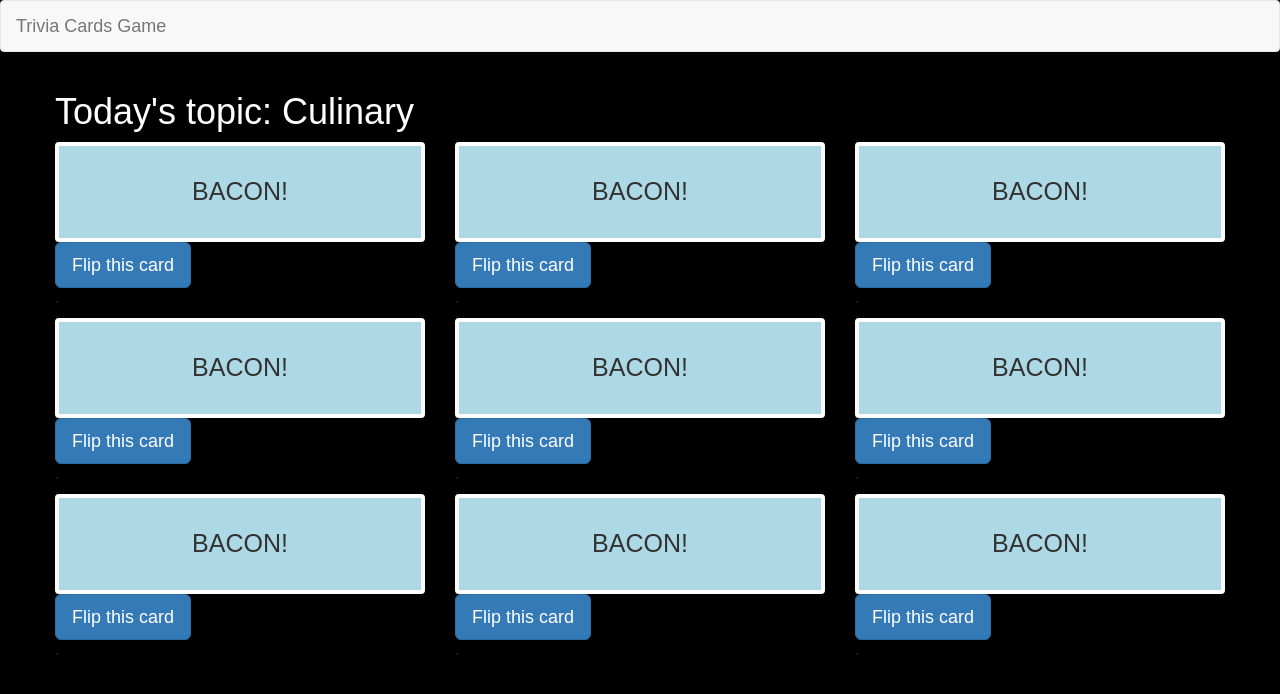
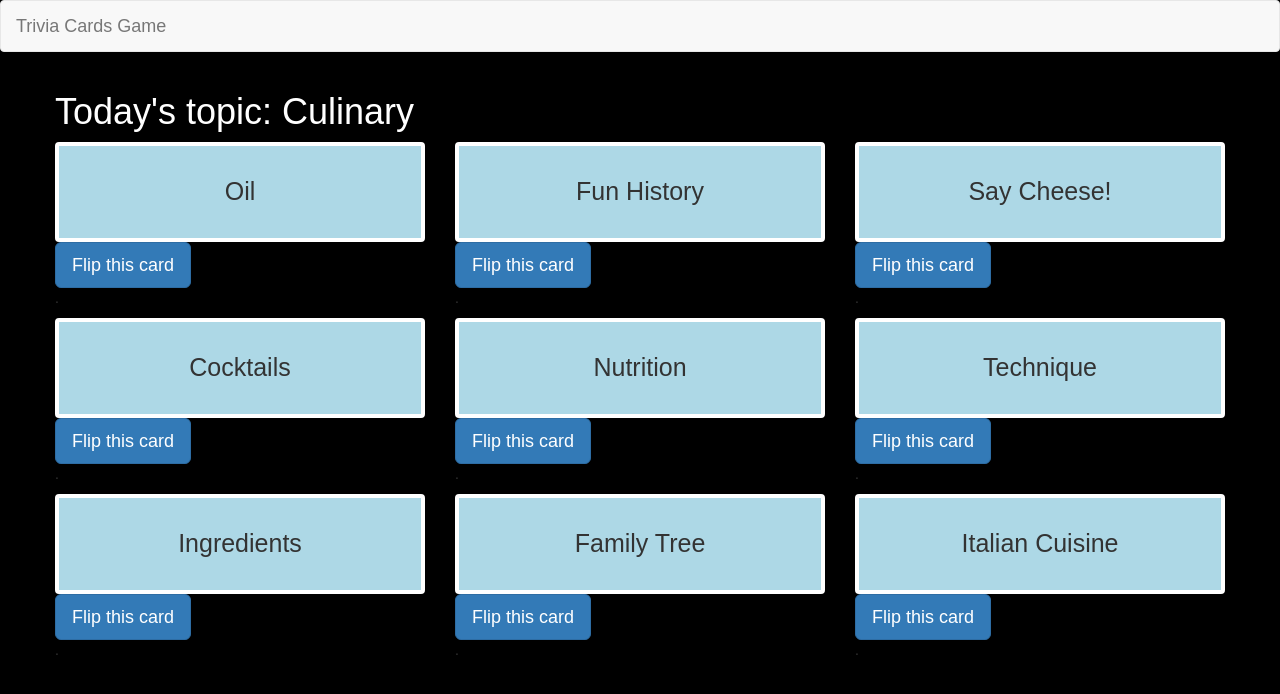
Before and after one commit to CatherineEvelyn/react-homework, a React (Create React App) app: page / in a window 1280 px wide. Shown: the top 694 px of the page. Built offline with nearby package versions, Linux system fonts and the light colour scheme.

Commit message:
final version 1.0

```diff
--- a/src/App.js
+++ b/src/App.js
@@ -12,56 +12,56 @@ class App extends Component {
       selectedCards: [],
       showAnswer: [],
       tempCardData: [{
-        subject: 'BACON!',
-        question: 'XXXXX?',
-        answer: 'B',
+        subject: 'Oil',
+        question: 'True or False: Canola oil has a higher smoke point than peanut oil',
+        answer: 'False',
         points: 100
       }],
       isFlipped: false,
       cards: [{
-        subject: 'BACON!',
-        question: 'Which One?',
-        answer: 'B',
+        subject: 'Oil',
+        question: 'True or False: Canola oil has a higher smoke point than peanut oil',
+        answer: 'False',
         points: 100
       }, {
-        subject: 'BACON!',
-        question: 'Which One?',
-        answer: 'I am Bill from Space Jam.',
+        subject: 'Fun History',
+        question: 'On what vegetable did an ancient Egyptian place his right hand when taking an oath?',
+        answer: 'Onion',
         points: 200
       }, {
-        subject: 'BACON!',
-        question: 'Mystery Box',
-        answer: '????????',
+        subject: 'Say Cheese!',
+        question: 'What animals milk is used to make authentic Italian mozzarella cheese?',
+        answer: "The water buffalo's",
         points: 300
       }, {
-        subject: 'BACON!',
-        question: 'Kittens!',
-        answer: 'Kittens are sometimes cute',
+        subject: 'Cocktails',
+        question: 'What was the drink we know as the Bloody Mary originally called?',
+        answer: 'The Red Snapper',
         points: 400
       }, {
-        subject: 'BACON!',
-        question: 'CORGIS!',
-        answer: 'Corgis are cute',
+        subject: 'Nutrition',
+        question: 'What is the only essential vitamin not found in the white potato?',
+        answer: 'Vitamin A',
         points: 500
       }, {
-        subject: 'BACON!',
-        question: 'CORGIS!',
-        answer: 'Corgis are cute',
+        subject: 'Technique',
+        question: ' Blanching is quickly submerging vegetables in boiling water. What is it called when you then throw them into ice water?',
+        answer: 'Shocking',
         points: 600
       }, {
-        subject: 'BACON!',
-        question: 'CORGIS!',
-        answer: 'Corgis are cute',
+        subject: 'Ingredients',
+        question: 'A roux is used to thicken soups or sauces. It is usually made of:',
+        answer: 'Butter and flour',
         points: 700
       }, {
-        subject: 'BACON!',
-        question: 'CORGIS!',
-        answer: 'Corgis are cute',
+        subject: 'Family Tree',
+        question: 'Black-eyed peas are not peas.  What are they',
+        answer: 'Beans',
         points: 800
       }, {
-        subject: 'BACON!',
-        question: 'BACON!',
-        answer: 'Bacon is delish!',
+        subject: 'Italian Cuisine',
+        question: 'Pasta cooked al dente will be:',
+        answer: 'slightly firm to the bite',
         points: 900
       }],
     };
```
